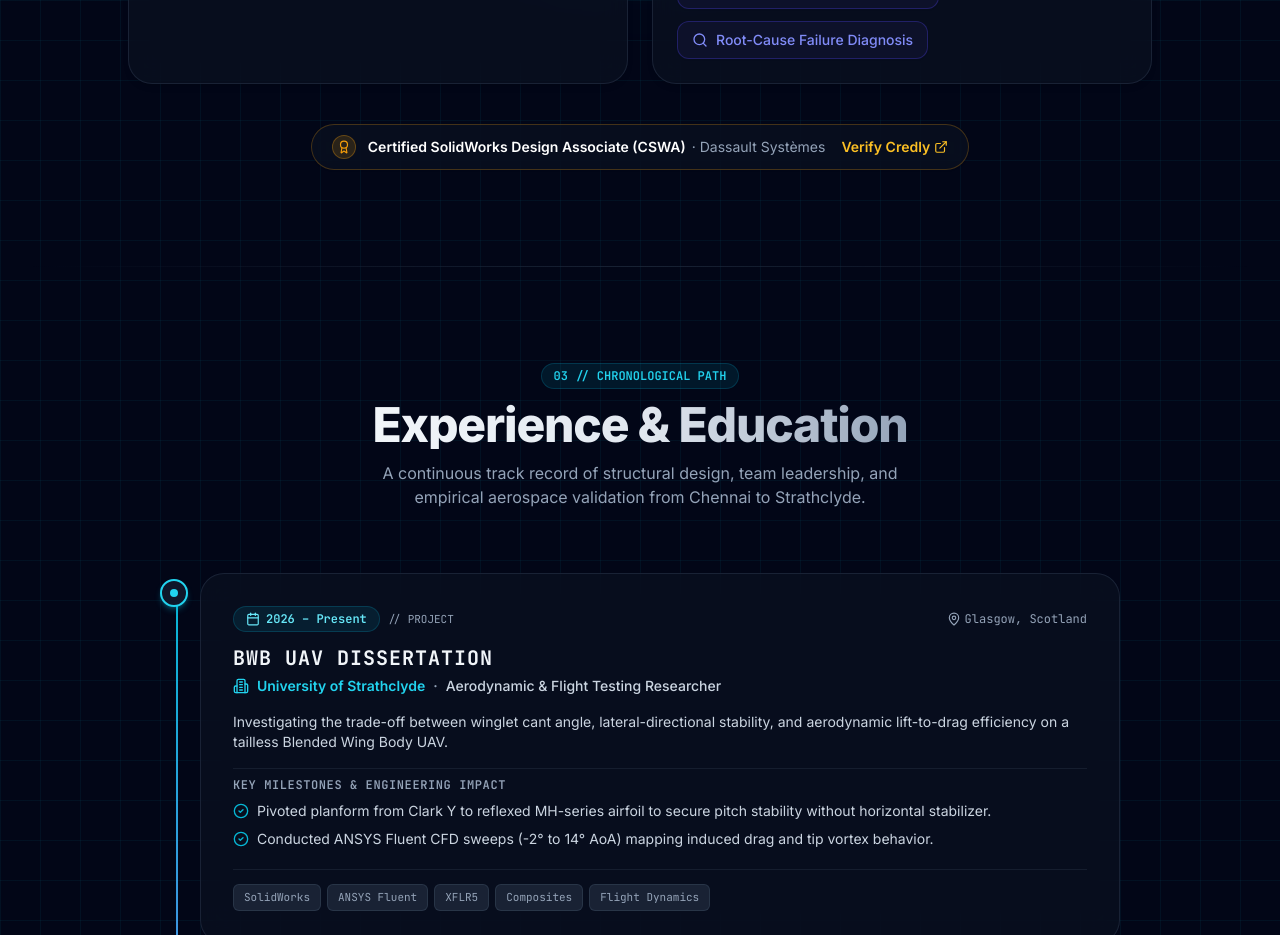
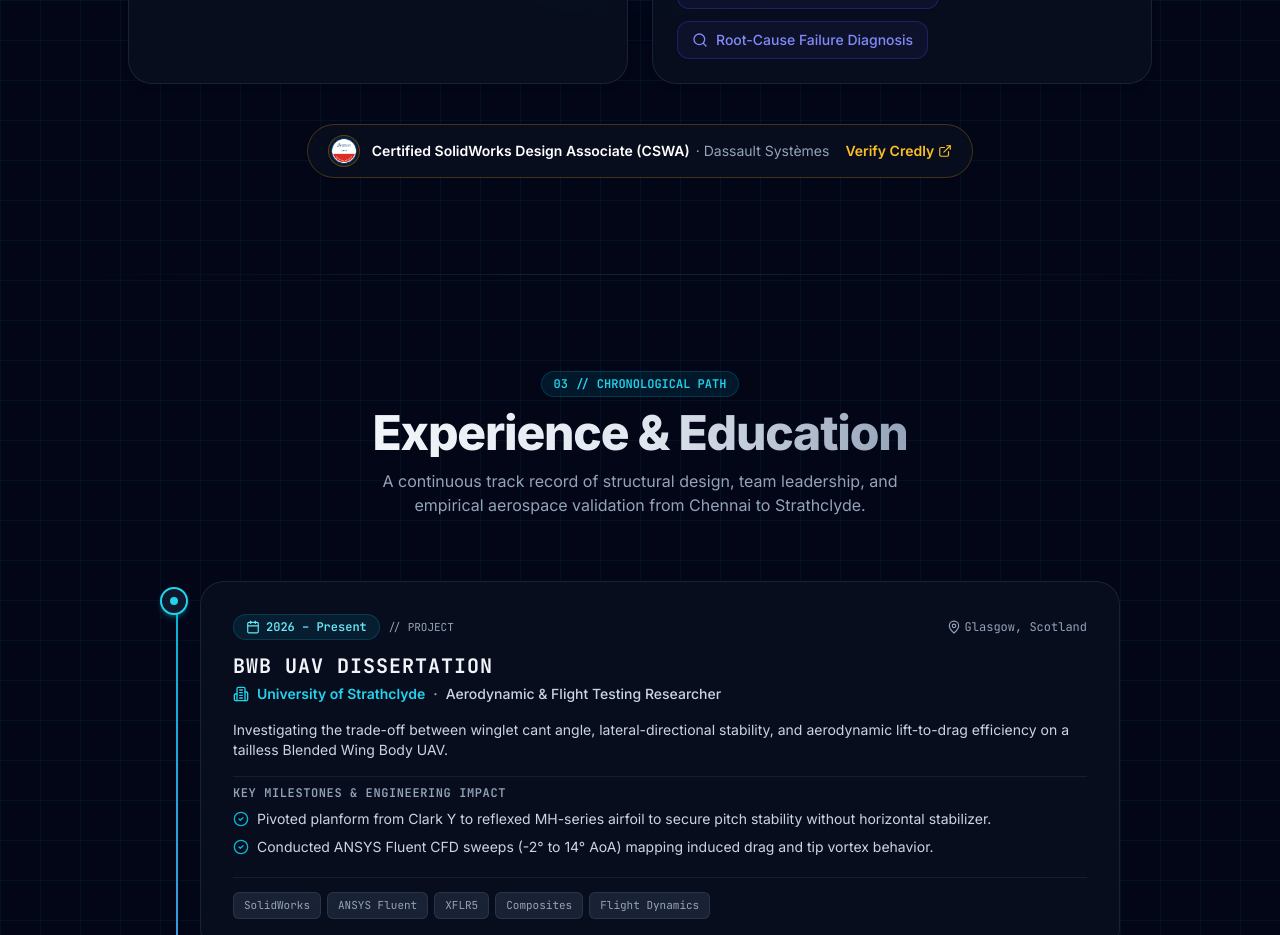
Before and after one commit to shaun-j-thomas/Portfolio, a Next.js app: page / in a window 1280 px wide. Shown: the part 1560-2495 px from the top of the page. Built offline with nearby package versions, Linux system fonts and the light colour scheme; no server answers.

Commit message:
feat: add Credly badge image to CSWA verification pill

```diff
--- a/src/components/SkillsSection.tsx
+++ b/src/components/SkillsSection.tsx
@@ -26,6 +26,7 @@ import {
   Search,
 } from "lucide-react";
 import { portfolioData, SkillCategory, SkillItem } from "@/data/portfolioData";
+import { getAssetPath } from "@/lib/utils";
 
 const iconMap: Record<string, React.ComponentType<{ className?: string }>> = {
   Box,
@@ -210,10 +211,14 @@ export function SkillsSection() {
           href={certifications[0]?.link}
           target="_blank"
           rel="noopener noreferrer"
-          className="group inline-flex items-center gap-3 px-5 py-2.5 rounded-full glass-card border border-amber-500/30 dark:border-amber-500/25 bg-amber-500/[0.03] hover:bg-amber-500/[0.08] hover:border-amber-500/50 hover:scale-[1.02] transition-all duration-200 shadow-sm text-xs sm:text-sm font-sans"
+          className="group inline-flex items-center gap-3 px-4 sm:px-5 py-2 sm:py-2.5 rounded-full glass-card border border-amber-500/30 dark:border-amber-500/25 bg-amber-500/[0.03] hover:bg-amber-500/[0.08] hover:border-amber-500/50 hover:scale-[1.02] transition-all duration-200 shadow-sm text-xs sm:text-sm font-sans"
         >
-          <div className="w-6 h-6 rounded-full bg-amber-500/15 border border-amber-500/30 flex items-center justify-center text-amber-500 shrink-0">
-            <Award className="w-3.5 h-3.5" />
+          <div className="relative w-7 h-7 sm:w-8 sm:h-8 rounded-full overflow-hidden bg-white/10 dark:bg-white/5 border border-amber-500/30 flex items-center justify-center shrink-0 p-0.5 shadow-sm group-hover:scale-110 transition-transform duration-300">
+            <img
+              src={getAssetPath(certifications[0]?.badgeImage || "/Assets/credly badge.png")}
+              alt="CSWA Credly Badge"
+              className="w-full h-full object-contain rounded-full"
+            />
           </div>
           <div className="flex items-center gap-1.5 text-slate-800 dark:text-slate-200">
             <span className="font-semibold text-slate-900 dark:text-white">
--- a/src/data/portfolioData.ts
+++ b/src/data/portfolioData.ts
@@ -234,6 +234,7 @@ export const portfolioData = {
       issuer: "Dassault Systèmes",
       link: "https://www.credly.com/badges/f33cd5e5-7aea-4096-9106-cdddca4f05ad/public_url",
       badgeId: "CSWA - Credly Verified",
+      badgeImage: "/Assets/credly badge.png",
     },
   ],
 
```
Also changed, not shown: public/Assets/credly badge.png (added).
